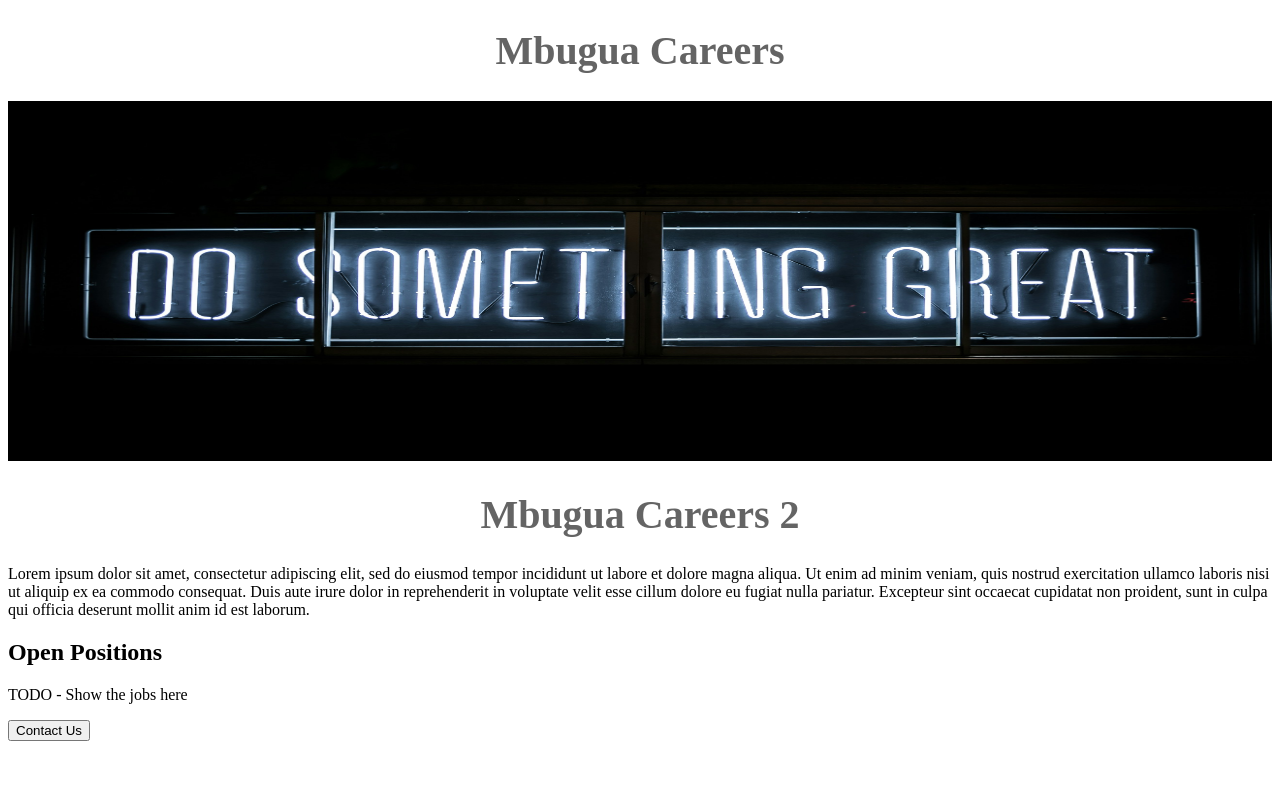
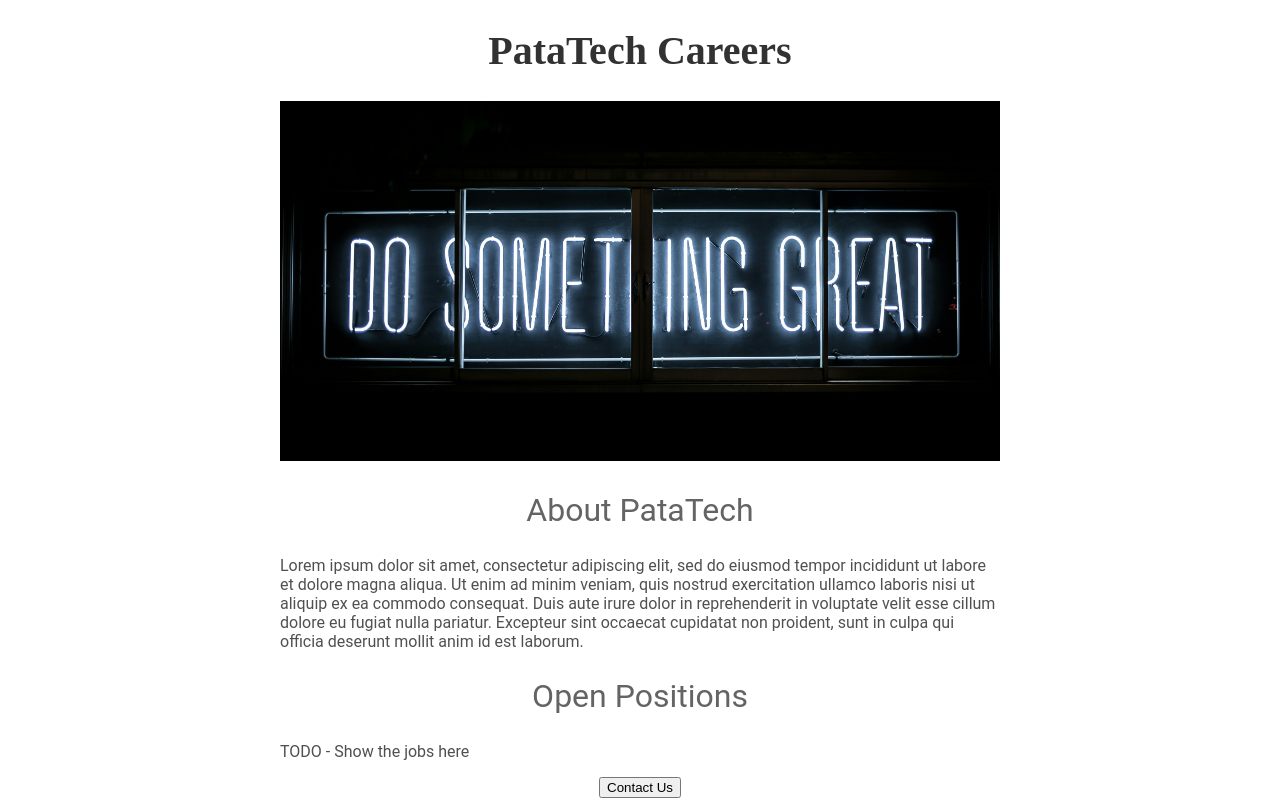
Before and after one commit to justin-kamau2/mbugua-careers-website, a Flask app: page / in a window 1280 px wide. Before the commit the page ends 741 px from the top, so only its background shows below. Run offline with Flask 3, Linux system fonts and the light colour scheme.

Commit message:
Added html and css

```diff
--- a/app.py
+++ b/app.py
@@ -9,4 +9,4 @@ def hello_world():
 
 
 if __name__ == "__main__":
-  app.run(host='0.0.0.0',port=8080, debug=True)
+  app.run(host='0.0.0.0',port=5005, debug=True)
--- a/templates/home.html
+++ b/templates/home.html
@@ -1,32 +1,55 @@
 <!DOCTYPE html>
 <html>
   <head>
-    <title>Mbugua Careers</title>
+    <title>PataTech Careers</title>
     <style>
     h1 {
       font-size: 40px;
       font-family: Roboto:
       font-weight: normal;
-      color:rgb(100,100,100);
-      text-align:center;
+      color:rgb(50,50,50);
+      text-align: center;
     }
 
       #banner {
         width: 100%;
         height: 360px;
+        object-fit: cover;
+      }
+
+      h2 {
+        font-family: Roboto;
+        font-size: 32px;
+        color: rgb(100,100,100);
+        text-align: center;
+        font-weight: normal;
+      }
+
+      .bodytext {
+        font-family: Roboto;
+        color: rgb(80,80,80)
+      }
+
+      #container {
+        max-width: 720px;
+        margin: 0 auto 0 auto;
       }
     </style>
   </head>
   <body>
-    <h1>Mbugua Careers</h1>
-    <img id='banner' src="{{ url_for('static', filename='banner.jpg') }}">
-    <h1>Mbugua Careers 2</h1>
+    <div id='container'>
+      <h1>PataTech Careers</h1>
+      <img id='banner' src="{{ url_for('static', filename='banner.jpg') }}">
+      <h2>About PataTech</h2>
 
-    <p>
-      Lorem ipsum dolor sit amet, consectetur adipiscing elit, sed do eiusmod tempor incididunt ut labore et dolore magna aliqua. Ut enim ad minim veniam, quis nostrud exercitation ullamco laboris nisi ut aliquip ex ea commodo consequat. Duis aute irure dolor in reprehenderit in voluptate velit esse cillum dolore eu fugiat nulla pariatur. Excepteur sint occaecat cupidatat non proident, sunt in culpa qui officia deserunt mollit anim id est laborum.
-    </p>
-    <h2>Open Positions</h2>
-    <p>TODO - Show the jobs here</p>
-    <button>Contact Us</button>
+      <p class="bodytext">
+        Lorem ipsum dolor sit amet, consectetur adipiscing elit, sed do eiusmod tempor incididunt ut labore et dolore magna aliqua. Ut enim ad minim veniam, quis nostrud exercitation ullamco laboris nisi ut aliquip ex ea commodo consequat. Duis aute irure dolor in reprehenderit in voluptate velit esse cillum dolore eu fugiat nulla pariatur. Excepteur sint occaecat cupidatat non proident, sunt in culpa qui officia deserunt mollit anim id est laborum.
+      </p>
+      <h2>Open Positions</h2>
+      <p class="bodytext">TODO - Show the jobs here</p>
+      <div style="text-align:center;">
+      <button>Contact Us</button>
+      </div>
+    </div>
   </body>
 </html>
```
Also changed, not shown: 1 other file.
